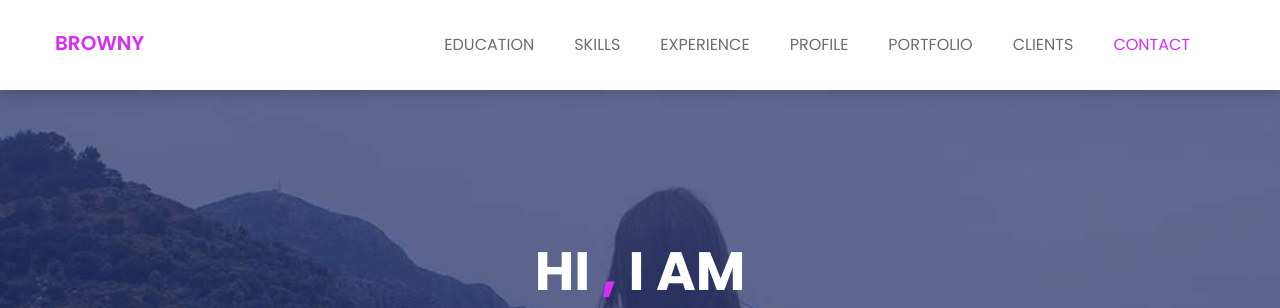
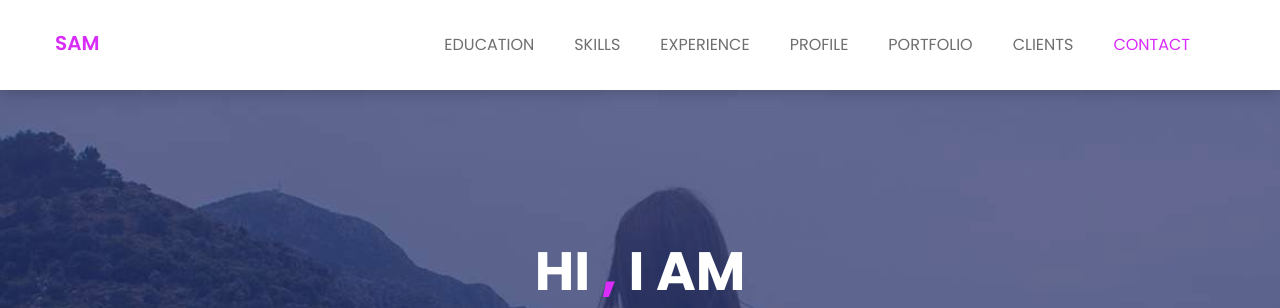
Before and after one commit to samuel656/mywebsite, a Flask app: page / in a window 1280 px wide. Shown: the top 308 px of the page. Run offline with Flask 3, Linux system fonts and the light colour scheme; some libraries are stand-ins or nearby versions.

Commit message:
Update index.html

```diff
--- a/templates/index.html
+++ b/templates/index.html
@@ -70,7 +70,7 @@
 			                <button type="button" class="navbar-toggle" data-toggle="collapse" data-target="#navbar-menu">
 			                    <i class="fa fa-bars"></i>
 			                </button>
-			                <a class="navbar-brand" href="/">browny</a>
+			                <a class="navbar-brand" href="/">sam</a>
 			            </div><!--/.navbar-header-->
 			            <!-- End Header Navigation -->
 
```
